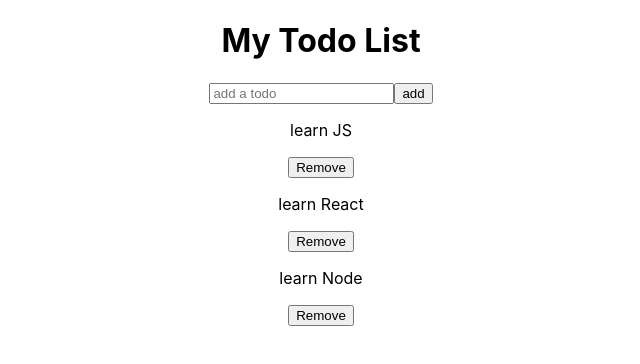
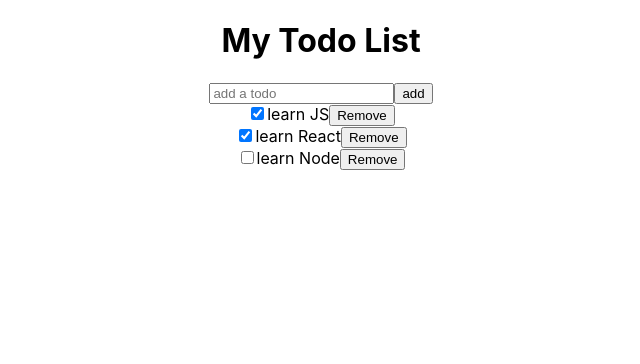
Before and after one commit to justinehell/todo-list-hooks, a React (Create React App) app: page / in a window 1280 px wide. Shown: the top 364 px of the page, without its empty margins (319-959 px from the left). Built offline with nearby package versions, Linux system fonts and the light colour scheme.

Commit message:
transform rendered list into checkbox - add function to handle checkbox

```diff
--- a/src/App.js
+++ b/src/App.js
@@ -41,6 +41,13 @@ function App() {
     setTodos(newTodos);
   };
 
+  const handleChecked = (id) => {
+    const newTodos = [...todos];
+    const index = newTodos.findIndex((todo) => todo.id === id);
+    newTodos[index].done = !newTodos[index].done;
+    setTodos(newTodos);
+  };
+
   return (
     <div className="App">
       <h1>My Todo List</h1>
@@ -56,7 +63,14 @@ function App() {
 
       {todos.map((todo) => (
         <div key={todo.id}>
-          <p>{todo.task}</p>
+          <label>
+            <input
+              type="checkbox"
+              checked={todo.done}
+              onChange={() => handleChecked(todo.id)}
+            />
+            {todo.task}
+          </label>
           <button onClick={() => removeTodo(todo.id)}>Remove</button>
         </div>
       ))}
```
